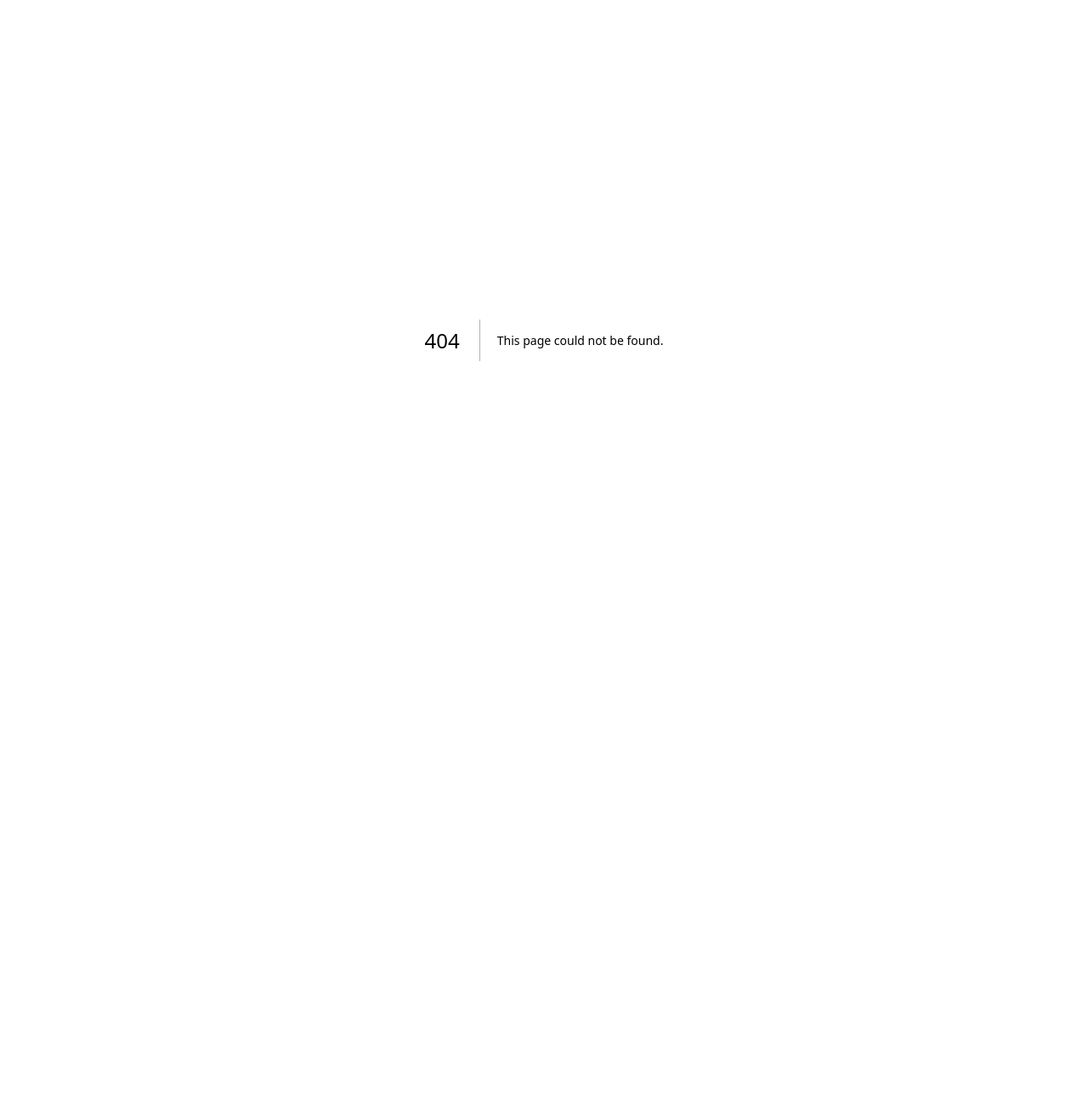
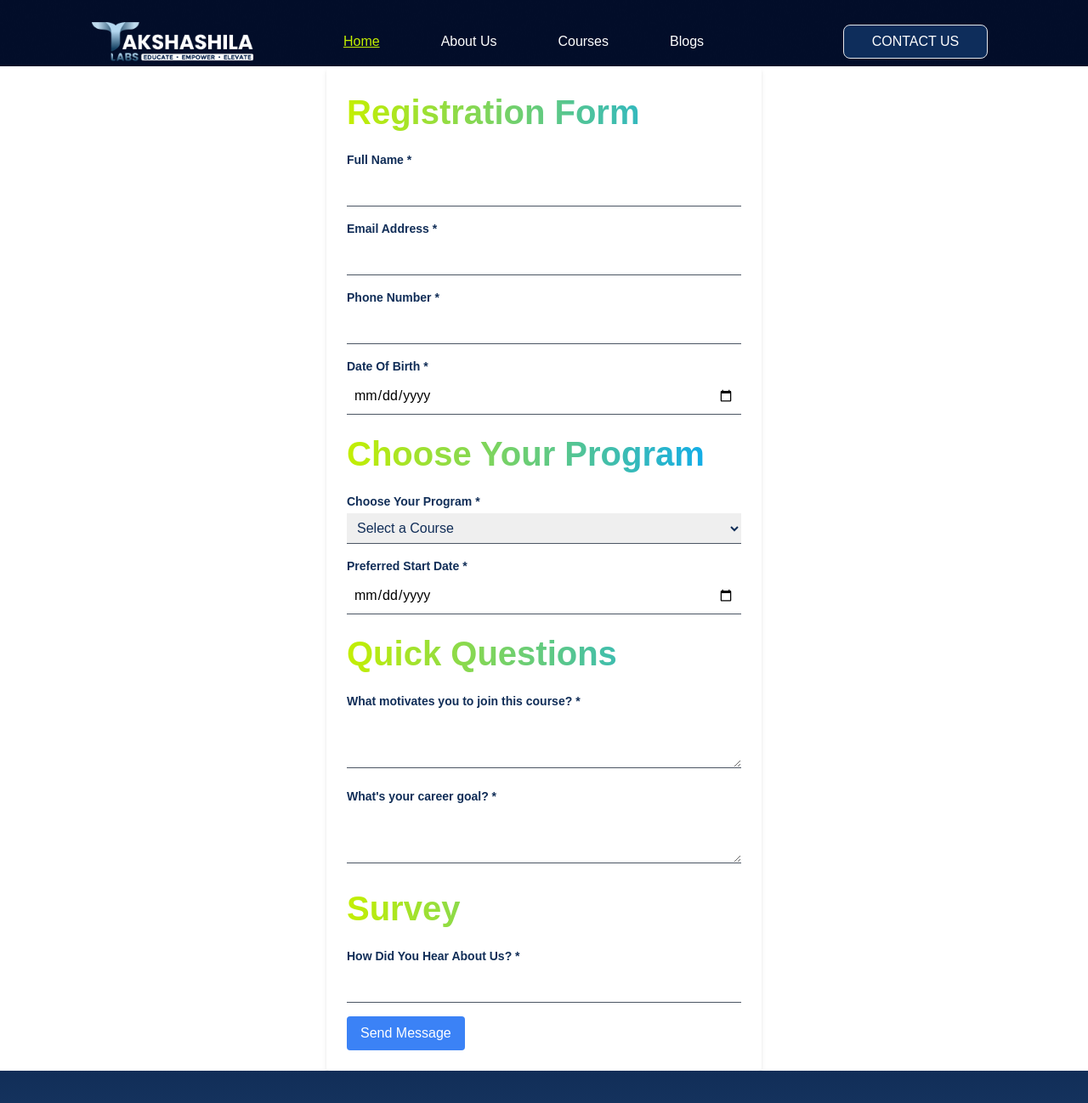
Before and after one commit to qcsstudio/qcsstudio, a Next.js app: page /enroll-now in a window 1280 px wide. Before the commit this address had no page. Shown: the top 1298 px of the page at 85% size. Before the commit the page ends 800 px from the top, so only its background shows below. Built offline with nearby package versions, Linux system fonts and the light colour scheme.

Commit message:
some bugs/arsh

```diff
--- /dev/null
+++ b/src/app/enroll-now/page.js
@@ -0,0 +1,16 @@
+import Footer from '@/components/Footer'
+import Navbar from '@/components/HomeComponents/Hero/Header'
+import EnrollNowContainer from '@/containers/EnrollNowContainer/EnrollNowContainer'
+import React from 'react'
+
+function page() {
+  return (
+    <div>
+        <Navbar/>
+        <EnrollNowContainer/>
+        <Footer/>
+    </div>
+  )
+}
+
+export default page
--- a/src/components/Footer.js
+++ b/src/components/Footer.js
@@ -1,65 +1,60 @@
 import React from 'react';
-import footerLg from '../../public/images/footerLg.png'
+import Image from 'next/image';
+import footerLg from '../../public/images/footerLg.png';
+import location from '../../public/icons/location.png'
+import phone from '../../public/icons/phone.png'
+import RealLogo from '../../public/images/RealLogo.png'
 
 const Footer = () => {
   return (
-    <footer className="bg-gradient-to-b from-[#112E58] via-[#224474] to-[#112E58] py-6">
-      <div className="container mx-auto flex flex-col md:flex-row justify-between items-start">
-        <div className="footer-logo ml-4"> {/* Added margin-left */}
-          <img
-            src={footerLg.src}
-            alt="Company Logo"
-            className="h-12"
-            loading="lazy" // Optimize loading of images
-          />
+    <footer className="bg-gradient-to-b from-[#112E58] via-[#224474] to-[#112E58] flex flex-col items-center px-6 py-12">
+      {/* Top Section */}
+      <div className="container mx-auto flex flex-col md:flex-row justify-between items-start gap-10">
+        {/* Logo Section */}
+        <div className="flex-shrink-0">
+          <Image src={RealLogo} alt="Company Logo" className="h-12 w-auto" loading="lazy" />
         </div>
-        <div className="flex flex-col items-end md:ml-8 mt-4 md:mt-0 mr-4"> {/* Added margin-right */}
-          <div className="text-right mb-2">
-            <p className="text-white">Address: 123 Main St, City, Country</p>
-            <p className="text-white">Phone: +123 456 7890</p>
+
+        {/* Contact Info */}
+        <div className="flex flex-col gap-5 max-w-md">
+          <div className='flex gap-3 items-center'>
+            <Image src={location} width={30} height={30} alt='Location' />
+            <p className="text-white text-sm md:text-base">Prosperity Arcade, D-229, Industrial Area, Sector 74, Sahibzada Ajit Singh Nagar, Punjab 160071</p>
+          </div>
+          <div className='flex gap-3 items-center'>
+            <Image src={phone} width={20} height={20} alt='Phone' />
+            <p className="text-white text-sm md:text-base">Phone: +91 771-960-7776</p>
           </div>
         </div>
       </div>
-      {/* Links and Input Section */}
-      <div className="container mx-auto mt-4">
-        <div className="flex justify-between flex-wrap mb-4"> {/* Added mb-4 for gap */}
-          {["HOME", "ABOUT", "CONTACT US", "COURSE RESERVATIONS", "Terms Of Service", "Privacy Policy"].map((text, index) => (
-            <a
-              key={index}
-              href={`#link${index + 1}`}
-              className="text-white hover:underline mx-2 flex-1 text-center"
-              aria-label={text}
-            >
-              {text}
-            </a>
-          ))}
+
+      {/* Links and Newsletter Section */}
+      <div className="container mx-auto grid grid-cols-1 md:grid-cols-2 lg:grid-cols-3 gap-4 py-3 mt-10 w-full text-white">
+        {/* Navigation Links */}
+        <div className='grid grid-cols-2 gap-5 text-center'>
+          <li className='list-none'>HOME</li>
+          <li className='list-none'>ABOUT</li>
+          <li className='list-none'>CONTACT US</li>
+          <li className='list-none'>COURSES </li>
         </div>
-        <div className="flex justify-between flex-wrap mb-2"> {/* Maintained mb-2 for the second row */}
-          {["Refund Policy", "SIGN UP TO OUR NEWSLETTER"].map((text, index) => (
-            <a
-              key={index + 6}
-              href={`#link${index + 7}`}
-              className="text-white hover:underline mx-2 flex-1 text-center"
-              aria-label={text}
-            >
-              {text}
-            </a>
-          ))}
-          <div className="flex flex-wrap items-center mx-2 flex-1">
-            <input
-              type="text"
-              placeholder="Search..."
-              className="border border-white bg-[#112E58] rounded-l-md p-2 focus:outline-none focus:border-blue-500 w-60 h-[2.3em]" // Set width here
-              aria-label="Search input" // Accessibility label for screen readers
-            />
-            <button className="uppercase text-sm bg-white text-[#112E58] rounded-r-md p-2 w-60 hover:bg-blue-700">
-              Subscribe
-            </button>
+        <div className='grid grid-cols-2 gap-5 text-center pb-5'>
+          <li className='list-none'>Terms Of Service</li>
+          <li className='list-none'>Privacy Policy</li>
+          <li className='list-none'>Refund Policy</li>
+        </div>
+
+        {/* Newsletter Signup */}
+        <div className='flex flex-col gap-4 items-center'>
+          <h1 className='font-bold text-lg text-center'>SIGN UP TO OUR NEWSLETTER</h1>
+          <div className='flex border border-white rounded-md overflow-hidden w-full max-w-md'>
+            <input className='flex-1 bg-transparent text-white p-3 outline-none' type="email" placeholder='Your Email' />
+            <button className='bg-white text-[#112E58] px-4 py-2 font-bold'>SUBSCRIBE</button>
           </div>
         </div>
       </div>
+
       {/* Copyright Section */}
-      <div className="container mx-auto mt-4 text-center text-white">
+      <div className="container mx-auto mt-10 text-center text-white text-sm">
         <p>&copy; {new Date().getFullYear()} Your Company Name. All rights reserved.</p>
       </div>
     </footer>
--- a/src/components/HomeComponents/Hero/Hero.js
+++ b/src/components/HomeComponents/Hero/Hero.js
@@ -3,13 +3,16 @@ import HeroContent from './HeroContent';
 import HeroImage from './HeroImage';
 import Header from './Header';
 import TopHeader from './TopHeader';
+import Location from "@/components/Location";
 import LowerHome from './LowerHome';
+import Navbar from '@/components/Navbar';
 
 export default function Hero() {
   return (
     <>
-      <TopHeader />
-      <Header />
+      <Location />
+      {/* <Header /> */}
+      <Navbar />
       <div className="Hero relative min-h-[calc(100vh-80px)] flex justify-center flex-col md:flex-row items-center">
           <HeroContent />
       </div>
--- a/src/components/HomeComponents/Hero/TopHeader.js
+++ b/src/components/HomeComponents/Hero/TopHeader.js
@@ -1,5 +1,6 @@
 import React from "react";
 import Location from "@/components/Location";
+import Navbar from "../../Navbar";
 
 const TopHeader = () => {
   return (
--- a/src/components/Location.js
+++ b/src/components/Location.js
@@ -8,7 +8,7 @@ const Location = () => {
             <div className='flex justify-center items-center align-middle  bg-[#0E2D5B] text-white '>
                 <div className='flex justify-center items-center align-middle '>
                     <img className="h-[20px] w-[20px]" src={location.src} alt="Location" />
-                    <span className="text-sm p-1">SAS Nagar, Mohali, Punjab. 160055</span>
+                    <span className="text-sm p-1">Prosperity Arcade, D-229, Industrial Area, Sector 74, Sahibzada Ajit Singh Nagar, Punjab 160071</span>
                     <span className="hidden md:block bg-white w-[1.5px] m-2 h-[20px]"></span>
                     <img className=" p-1 w-[20px] h-[20px]" src={phone.src} alt="Phone" />
                     <a
--- a/src/components/Navbar.js
+++ b/src/components/Navbar.js
@@ -4,6 +4,7 @@ import Link from "next/link";
 import React, { useState } from "react";
 import { Menu, X } from "lucide-react"; // Icons for mobile menu
 import logo from "../../public/images/logo.png"; // Adjust the path as needed
+import RealLogo from '../../public/images/RealLogo.png'
 
 const Navbar = () => {
   const [isOpen, setIsOpen] = useState(false);
@@ -15,7 +16,7 @@ const Navbar = () => {
         {/* Logo Container */}
         <div className="flex items-center">
           <Link href="/" className="flex items-center">
-            <Image src={logo} alt="Logo" width={150} height={100} />
+            <Image src={RealLogo} alt="Logo" width={150} height={100} />
           </Link>
         </div>
 
--- a/src/containers/BlogPageContainer/BlogPageContainer.jsx
+++ b/src/containers/BlogPageContainer/BlogPageContainer.jsx
@@ -1,7 +1,7 @@
 import BlogFilteredButtons from '@/components/BlogpageComponents/BlogFilteredButtons'
 import BlogFirstSection from '@/components/BlogpageComponents/BlogFirstSection'
 import BlogRecentBlog from '@/components/BlogpageComponents/BlogRecentBlog'
-import Navbar from '@/components/HomeComponents/Hero/Header'
+import Navbar from '@/components/Navbar'
 import React from 'react'
 
 const BlogPageContainer = () => {
--- a/src/containers/CoursesPageContainer/CoursesPage.jsx
+++ b/src/containers/CoursesPageContainer/CoursesPage.jsx
@@ -2,7 +2,7 @@
 import CoursesEnroll from '@/components/CoursesPageComponents/CoursesEnroll'
 import CoursesFirstSection from '@/components/CoursesPageComponents/CoursesFirstSection'
 import OurCourses from '@/components/CoursesPageComponents/OurCourses'
-import Navbar from '@/components/HomeComponents/Hero/Header'
+import Navbar from '@/components/Navbar'
 
 
 
--- /dev/null
+++ b/src/containers/EnrollNowContainer/EnrollNowContainer.jsx
@@ -0,0 +1,183 @@
+"use client"
+import { useState } from "react";
+
+const EnrollNowContainer = () => {
+  const [formData, setFormData] = useState({
+    fullName: "",
+    email: "",
+    phoneNumber: "",
+    dateOfBirth: "",
+    program: "",
+    preferredStartDate: "",
+    motivation: "",
+    careerGoal: "",
+    source: "",
+  });
+
+  const [errors, setErrors] = useState({});
+
+  const handleChange = (e) => {
+    const { name, value } = e.target;
+    setFormData({ ...formData, [name]: value });
+  };
+
+  const validateForm = () => {
+    const newErrors = {};
+    if (!formData.fullName) newErrors.fullName = "Full name is required.";
+    if (!formData.email) newErrors.email = "Email is required.";
+    if (!formData.phoneNumber) newErrors.phoneNumber = "Phone number is required.";
+    if (!formData.dateOfBirth) newErrors.dateOfBirth = "Date of birth is required.";
+    if (!formData.program) newErrors.program = "Course selection is required.";
+    if (!formData.preferredStartDate) newErrors.preferredStartDate = "Preferred start date is required.";
+    if (!formData.motivation) newErrors.motivation = "Motivation is required.";
+    if (!formData.careerGoal) newErrors.careerGoal = "Career goal is required.";
+    if (!formData.source) newErrors.source = "Source is required.";
+
+    return newErrors;
+  };
+
+  const handleSubmit = (e) => {
+    e.preventDefault();
+    const formErrors = validateForm();
+    if (Object.keys(formErrors).length === 0) {
+      console.log("Form submitted successfully!", formData);
+      // Handle form submission (e.g., send to an API)
+    } else {
+      setErrors(formErrors);
+    }
+  };
+
+  return (
+    <div className="max-w-lg mx-auto p-6 bg-white rounded shadow-md">
+      <h2 className="bg-gradient-to-r from-[#c4ef01] to-[#01a6ff] bg-clip-text text-transparent text-[40px] p-0 font-bold mb-4">Registration Form</h2>
+      <form onSubmit={handleSubmit}>
+        <div className="mb-4">
+          <label className="block text-sm text-[#112e58] font-bold mb-1" htmlFor="fullName">Full Name *</label>
+          <input
+            type="text"
+            id="fullName"
+            name="fullName"
+            value={formData.fullName}
+            onChange={handleChange}
+            className={`border-b border-gray-600 p-2 w-full rounded-t-none font-bold ${errors.fullName ? "border-red-500" : "border-gray-300"}`}
+          />
+          {errors.fullName && <p className="text-red-500 text-sm">{errors.fullName}</p>}
+        </div>
+
+        <div className="mb-4">
+          <label className="block text-sm text-[#112e58] font-bold font-bold mb-1" htmlFor="email">Email Address *</label>
+          <input
+            type="email"
+            id="email"
+            name="email"
+            value={formData.email}
+            onChange={handleChange}
+            className={`border-b border-gray-600 p-2 w-full rounded-t-none  ${errors.email ? "border-red-500" : "border-gray-300"}`}
+          />
+          {errors.email && <p className="text-red-500 text-sm">{errors.email}</p>}
+        </div>
+
+        <div className="mb-4">
+          <label className="block text-sm text-[#112e58] font-bold  mb-1" htmlFor="phoneNumber">Phone Number *</label>
+          <input
+            type="tel"
+            id="phoneNumber"
+            name="phoneNumber"
+            value={formData.phoneNumber}
+            onChange={handleChange}
+            className={`border-b border-gray-600 p-2 w-full rounded-t-none  ${errors.phoneNumber ? "border-red-500" : "border-gray-300"}`}
+          />
+          {errors.phoneNumber && <p className="text-red-500 text-sm">{errors.phoneNumber}</p>}
+        </div>
+
+        <div className="mb-4">
+          <label className="block text-sm text-[#112e58] font-bold mb-1" htmlFor="dateOfBirth">Date Of Birth *</label>
+          <input
+            type="date"
+            id="dateOfBirth"
+            name="dateOfBirth"
+            value={formData.dateOfBirth}
+            onChange={handleChange}
+            className={`border-b border-gray-600 p-2 w-full rounded-t-none  ${errors.dateOfBirth ? "border-red-500" : "border-gray-300"}`}
+          />
+          {errors.dateOfBirth && <p className="text-red-500 text-sm">{errors.dateOfBirth}</p>}
+        </div>
+
+        <h2 className="bg-gradient-to-r from-[#c4ef01] to-[#01a6ff] bg-clip-text text-transparent text-[40px] p-0 font-bold mb-4">Choose Your Program</h2>
+
+        <div className="mb-4">
+          <label className="block text-sm text-[#112e58] font-bold mb-1" htmlFor="program">Choose Your Program *</label>
+          <select
+            id="program"
+            name="program"
+            value={formData.program}
+            onChange={handleChange}
+            className={`border-b border-gray-600 p-2 w-full text-[#112e58] rounded-t-none  ${errors.program ? "border-red-500" : "border-gray-300"}`}
+          >
+            <option value="">Select a Course</option>
+            <option value="program1">Program 1</option>
+            <option value="program2">Program 2</option>
+            <option value="program3">Program 3</option>
+          </select>
+          {errors.program && <p className="text-red-500 text-sm">{errors.program}</p>}
+        </div>
+
+        <div className="mb-4">
+          <label className="block text-sm text-[#112e58] font-bold mb-1" htmlFor="preferredStartDate">Preferred Start Date *</label>
+          <input
+            type="date"
+            id="preferredStartDate"
+            name="preferredStartDate"
+            value={formData.preferredStartDate}
+            onChange={handleChange}
+            className={`border-b border-gray-600 p-2 w-full rounded-t-none  ${errors.preferredStartDate ? "border-red-500" : "border-gray-300"}`}
+          />
+          {errors.preferredStartDate && <p className="text-red-500 text-sm">{errors.preferredStartDate}</p>}
+        </div>
+
+        <h2 className="bg-gradient-to-r from-[#c4ef01] to-[#01a6ff] bg-clip-text text-transparent text-[40px] p-0 font-bold mb-4">Quick Questions</h2>
+
+        <div className="mb-4">
+          <label className="block text-sm text-[#112e58] font-bold mb-1" htmlFor="motivation">What motivates you to join this course? *</label>
+          <textarea
+            id="motivation"
+            name="motivation"
+            value={formData.motivation}
+            onChange={handleChange}
+            className={`border-b border-gray-600 p-2 w-full rounded-t-none  ${errors.motivation ? "border-red-500" : "border-gray-300"}`}
+          />
+          {errors.motivation && <p className="text-red-500 text-sm">{errors.motivation}</p>}
+        </div>
+
+        <div className="mb-4">
+          <label className="block text-sm text-[#112e58] font-bold mb-1" htmlFor="careerGoal">What's your career goal? *</label>
+          <textarea
+            id="careerGoal"
+            name="careerGoal"
+            value={formData.careerGoal}
+            onChange={handleChange}
+            className={`border-b border-gray-600 p-2 w-full rounded-t-none  ${errors.careerGoal ? "border-red-500" : "border-gray-300"}`}
+          />
+          {errors.careerGoal && <p className="text-red-500 text-sm">{errors.careerGoal}</p>}
+        </div>
+        <h2 className="bg-gradient-to-r from-[#c4ef01] to-[#01a6ff] bg-clip-text text-transparent text-[40px] p-0 font-bold mb-4">Survey</h2>
+        <div className="mb-4">
+          <label className="block text-sm text-[#112e58]  font-bold mb-1" htmlFor="source">How Did You Hear About Us? *</label>
+          <input
+            type="text"
+            id="source"
+            name="source"
+            value={formData.source}
+            onChange={handleChange}
+            className={`border-b border-gray-600 p-2 w-full rounded-t-none  ${errors.source ? "border-red-500" : "border-gray-300"}`}
+          />
+          {errors.source && <p className="text-red-500 text-sm">{errors.source}</p>}
+        </div>
+
+        <button type="submit" className="bg-blue-500 text-white px-4 py-2 rounded hover:bg-blue-600">Send Message</button>
+      </form>
+    </div>
+  );
+};
+
+export default EnrollNowContainer;
--- a/src/containers/HomePageContainer/HomePageContainer.js
+++ b/src/containers/HomePageContainer/HomePageContainer.js
@@ -11,7 +11,7 @@ import HomeAboutSection from '@/components/HomeComponents/Section2/HomeAboutSect
 
 const HomePageContainer = () => {
   return (
-    <div className="w-full max-w-[100%] overflow-hidden py-[10px]">
+    <div className="w-full max-w-[100%] overflow-hidden ">
       <Hero />
       <HomeAboutSection />
       <Lists />
```
Also changed, not shown: src/components/CoursesPageComponents/OurCourses.jsx (+8 -8 lines), public/images/RealLogo.png (added), 1 other file (tests, documents, lock files or other folders).
